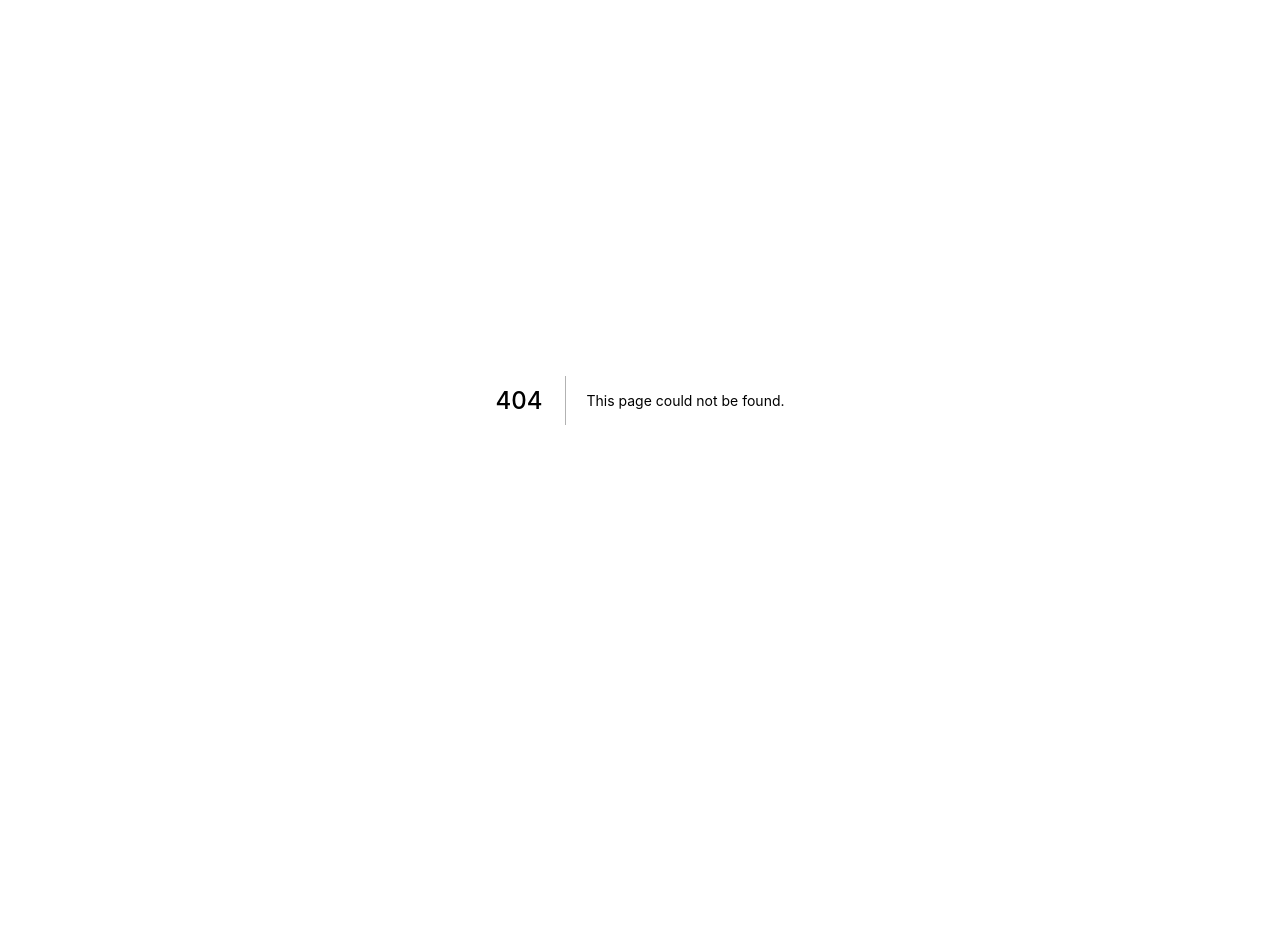
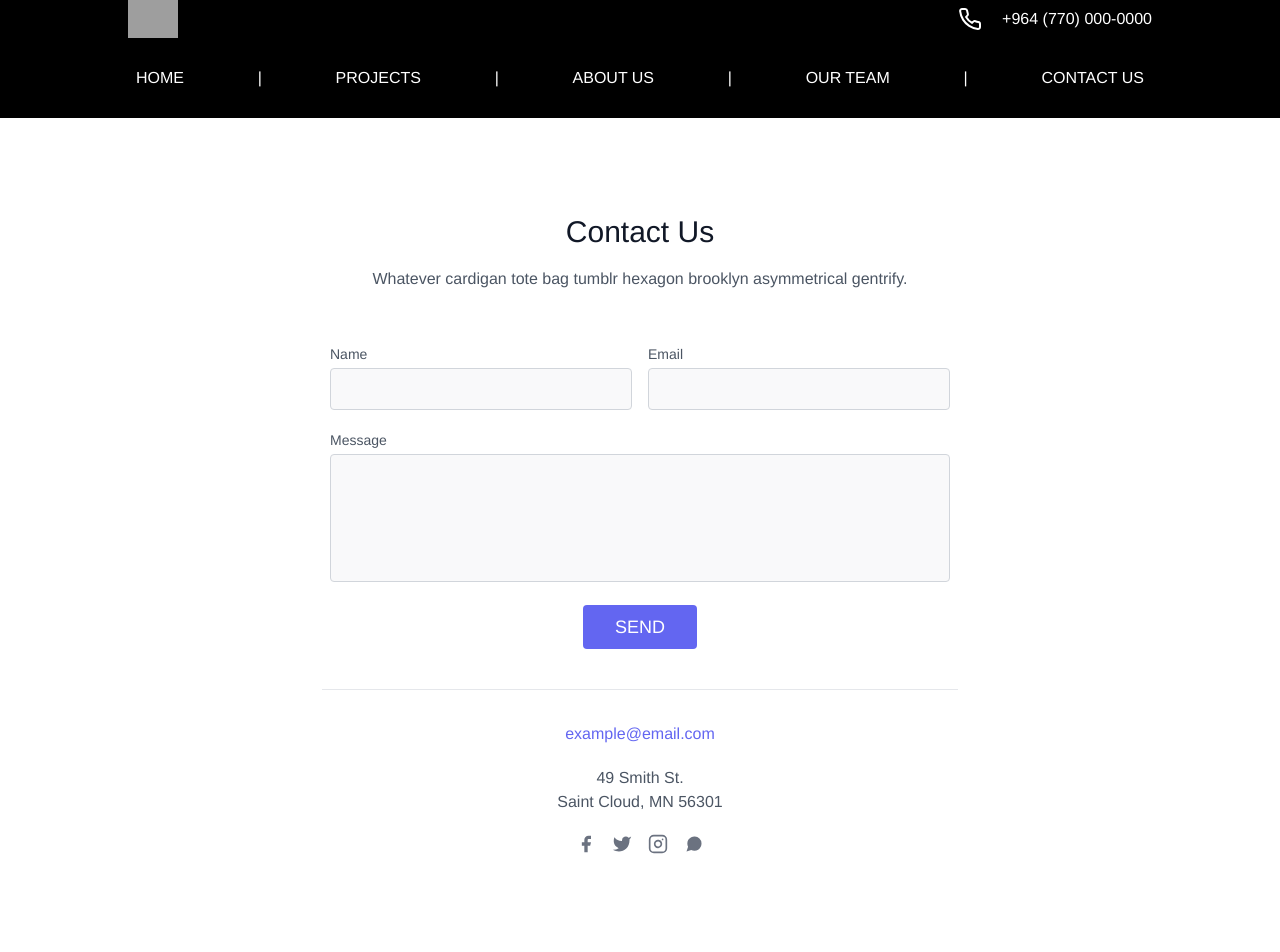
Before and after one commit to husseinTalal2/remal, a Next.js app: page /contact in a window 1280 px wide. Before the commit this address had no page. Shown: the top 952 px of the page. Before the commit the page ends 800 px from the top, so only its background shows below. Built offline with nearby package versions, Linux system fonts and the light colour scheme; grey boxes are pictures that could not be loaded.

Commit message:
adding contact us page

```diff
--- /dev/null
+++ b/pages/contact/index.js
@@ -0,0 +1,154 @@
+import React from "react";
+import Footer from "../../components/Footer/Footer";
+import Navbar from "../../components/Navbar/Navbar";
+
+function index() {
+    return (
+        <>
+            <Navbar />
+            <main>
+                <section className="text-gray-600 body-font relative">
+                    <div className="container px-5 py-24 mx-auto">
+                        <div className="flex flex-col text-center w-full mb-12">
+                            <h1 className="sm:text-3xl text-2xl font-medium title-font mb-4 text-gray-900">
+                                Contact Us
+                            </h1>
+                            <p className="lg:w-2/3 mx-auto leading-relaxed text-base">
+                                Whatever cardigan tote bag tumblr hexagon
+                                brooklyn asymmetrical gentrify.
+                            </p>
+                        </div>
+                        <div className="lg:w-1/2 md:w-2/3 mx-auto">
+                            <div className="flex flex-wrap -m-2">
+                                <div className="p-2 w-1/2">
+                                    <div className="relative">
+                                        <label
+                                            for="name"
+                                            className="leading-7 text-sm text-gray-600"
+                                        >
+                                            Name
+                                        </label>
+                                        <input
+                                            type="text"
+                                            id="name"
+                                            name="name"
+                                            className="w-full bg-gray-100 bg-opacity-50 rounded border border-gray-300 focus:border-indigo-500 focus:bg-white focus:ring-2 focus:ring-indigo-200 text-base outline-none text-gray-700 py-1 px-3 leading-8 transition-colors duration-200 ease-in-out"
+                                        />
+                                    </div>
+                                </div>
+                                <div className="p-2 w-1/2">
+                                    <div className="relative">
+                                        <label
+                                            for="email"
+                                            className="leading-7 text-sm text-gray-600"
+                                        >
+                                            Email
+                                        </label>
+                                        <input
+                                            type="email"
+                                            id="email"
+                                            name="email"
+                                            className="w-full bg-gray-100 bg-opacity-50 rounded border border-gray-300 focus:border-indigo-500 focus:bg-white focus:ring-2 focus:ring-indigo-200 text-base outline-none text-gray-700 py-1 px-3 leading-8 transition-colors duration-200 ease-in-out"
+                                        />
+                                    </div>
+                                </div>
+                                <div className="p-2 w-full">
+                                    <div className="relative">
+                                        <label
+                                            for="message"
+                                            className="leading-7 text-sm text-gray-600"
+                                        >
+                                            Message
+                                        </label>
+                                        <textarea
+                                            id="message"
+                                            name="message"
+                                            className="w-full bg-gray-100 bg-opacity-50 rounded border border-gray-300 focus:border-indigo-500 focus:bg-white focus:ring-2 focus:ring-indigo-200 h-32 text-base outline-none text-gray-700 py-1 px-3 resize-none leading-6 transition-colors duration-200 ease-in-out"
+                                        ></textarea>
+                                    </div>
+                                </div>
+                                <div className="p-2 w-full">
+                                    <button className="flex mx-auto text-white bg-indigo-500 border-0 py-2 px-8 focus:outline-none hover:bg-indigo-600 rounded text-lg">
+                                        SEND
+                                    </button>
+                                </div>
+                                <div className="p-2 w-full pt-8 mt-8 border-t border-gray-200 text-center">
+                                    <a className="text-indigo-500">
+                                        example@email.com
+                                    </a>
+                                    <p className="leading-normal my-5">
+                                        49 Smith St.
+                                        <br />
+                                        Saint Cloud, MN 56301
+                                    </p>
+                                    <span className="inline-flex">
+                                        <a className="text-gray-500">
+                                            <svg
+                                                fill="currentColor"
+                                                stroke-linecap="round"
+                                                stroke-linejoin="round"
+                                                stroke-width="2"
+                                                className="w-5 h-5"
+                                                viewBox="0 0 24 24"
+                                            >
+                                                <path d="M18 2h-3a5 5 0 00-5 5v3H7v4h3v8h4v-8h3l1-4h-4V7a1 1 0 011-1h3z"></path>
+                                            </svg>
+                                        </a>
+                                        <a className="ml-4 text-gray-500">
+                                            <svg
+                                                fill="currentColor"
+                                                stroke-linecap="round"
+                                                stroke-linejoin="round"
+                                                stroke-width="2"
+                                                className="w-5 h-5"
+                                                viewBox="0 0 24 24"
+                                            >
+                                                <path d="M23 3a10.9 10.9 0 01-3.14 1.53 4.48 4.48 0 00-7.86 3v1A10.66 10.66 0 013 4s-4 9 5 13a11.64 11.64 0 01-7 2c9 5 20 0 20-11.5a4.5 4.5 0 00-.08-.83A7.72 7.72 0 0023 3z"></path>
+                                            </svg>
+                                        </a>
+                                        <a className="ml-4 text-gray-500">
+                                            <svg
+                                                fill="none"
+                                                stroke="currentColor"
+                                                stroke-linecap="round"
+                                                stroke-linejoin="round"
+                                                stroke-width="2"
+                                                className="w-5 h-5"
+                                                viewBox="0 0 24 24"
+                                            >
+                                                <rect
+                                                    width="20"
+                                                    height="20"
+                                                    x="2"
+                                                    y="2"
+                                                    rx="5"
+                                                    ry="5"
+                                                ></rect>
+                                                <path d="M16 11.37A4 4 0 1112.63 8 4 4 0 0116 11.37zm1.5-4.87h.01"></path>
+                                            </svg>
+                                        </a>
+                                        <a className="ml-4 text-gray-500">
+                                            <svg
+                                                fill="currentColor"
+                                                stroke-linecap="round"
+                                                stroke-linejoin="round"
+                                                stroke-width="2"
+                                                className="w-5 h-5"
+                                                viewBox="0 0 24 24"
+                                            >
+                                                <path d="M21 11.5a8.38 8.38 0 01-.9 3.8 8.5 8.5 0 01-7.6 4.7 8.38 8.38 0 01-3.8-.9L3 21l1.9-5.7a8.38 8.38 0 01-.9-3.8 8.5 8.5 0 014.7-7.6 8.38 8.38 0 013.8-.9h.5a8.48 8.48 0 018 8v.5z"></path>
+                                            </svg>
+                                        </a>
+                                    </span>
+                                </div>
+                            </div>
+                        </div>
+                    </div>
+                </section>
+            </main>
+            <Footer />
+        </>
+    );
+}
+
+export default index;
```
